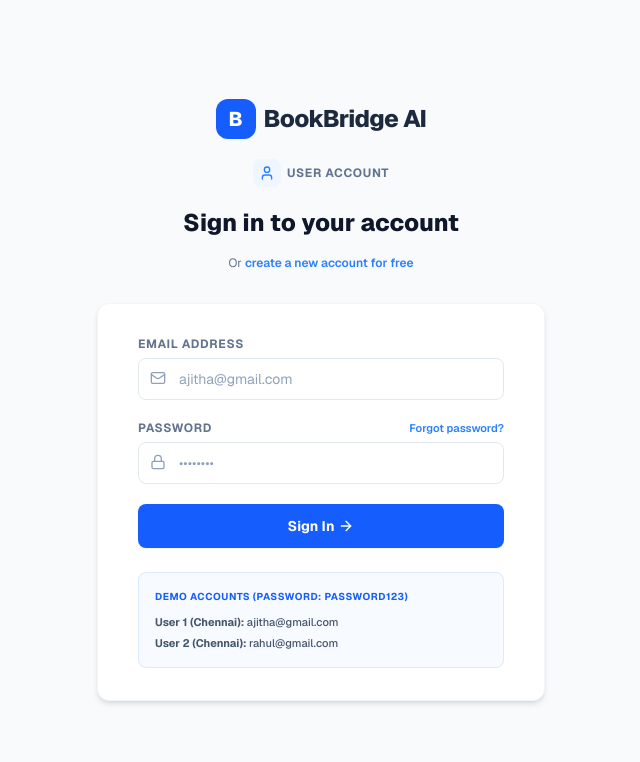
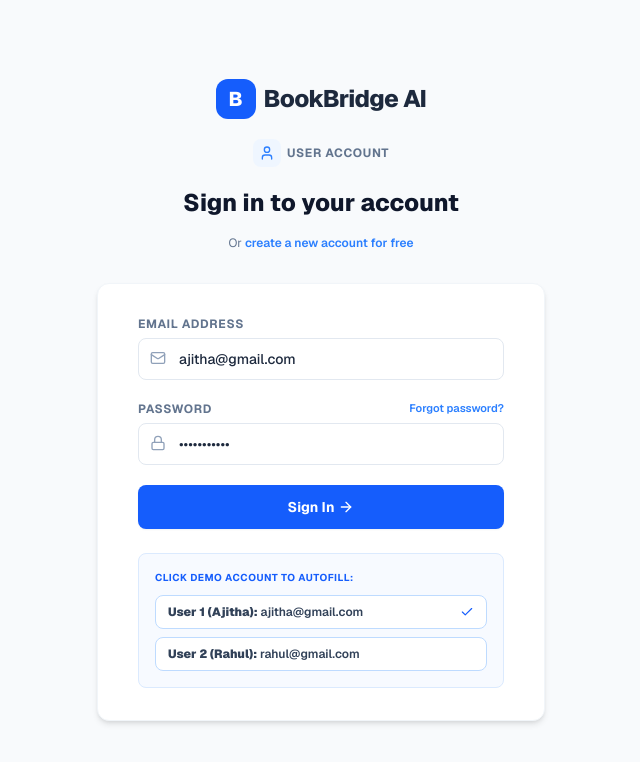
Before and after one commit to dajitha12-bot/BookbridgeAi, a Next.js app: page /login in a window 1280 px wide. Shown: the top 762 px of the page, without its empty margins (319-959 px from the left). Built offline with nearby package versions, Linux system fonts and the light colour scheme; no server answers.

Commit message:
Pre-fill form state with active demo values and add interactive demo account autofill buttons

```diff
--- a/src/app/login/page.tsx
+++ b/src/app/login/page.tsx
@@ -1,16 +1,23 @@
 'use client';
 
-import React, { useState, useEffect, Suspense } from 'react';
+import React, { useState, Suspense } from 'react';
 import Link from 'next/link';
-import { useRouter, useSearchParams } from 'next/navigation';
+import { useSearchParams } from 'next/navigation';
 import { loginAction } from '../../actions/authActions';
-import { Lock, Mail, AlertCircle, ArrowRight, User as UserIcon, Shield, Truck } from 'lucide-react';
+import { Lock, Mail, AlertCircle, ArrowRight, User as UserIcon, Shield, Truck, Check } from 'lucide-react';
 
 function LoginFormContent() {
-  const router = useRouter();
   const searchParams = useSearchParams();
   const targetRole = searchParams.get('role') || 'user';
 
+  const defaultEmail = targetRole === 'admin'
+    ? 'admin@bookbridge.com'
+    : targetRole === 'staff'
+    ? 'dhinesh@delivery.com'
+    : 'ajitha@gmail.com';
+
+  const [email, setEmail] = useState(defaultEmail);
+  const [password, setPassword] = useState('password123');
   const [isPending, setIsPending] = useState(false);
   const [error, setError] = useState<string | null>(null);
 
@@ -21,11 +28,15 @@
 
     try {
       const formData = new FormData(e.currentTarget);
+      // Ensure current state values are passed if browser autocomplete didn't update formData
+      formData.set('email', email);
+      formData.set('password', password);
+      formData.set('role', targetRole.toUpperCase());
+
       const res = await loginAction(null, formData);
 
       if (res.success) {
         const targetUrl = res.redirectUrl || (targetRole === 'admin' ? '/admin' : targetRole === 'staff' ? '/staff' : '/dashboard');
-        // Perform hard browser location redirect so Vercel includes the HTTP session cookie
         window.location.href = targetUrl;
       } else {
         setError(res.error || 'Login failed. Please try again.');
@@ -35,6 +46,11 @@
       setError(err.message || 'An unexpected error occurred during login.');
       setIsPending(false);
     }
+  };
+
+  const handleQuickDemoLogin = (demoEmail: string) => {
+    setEmail(demoEmail);
+    setPassword('password123');
   };
 
   const getRoleHeader = () => {
@@ -99,9 +115,10 @@
                   name="email"
                   type="email"
                   required
-                  autoComplete="email"
-                  placeholder={targetRole === 'admin' ? 'admin@bookbridge.com' : targetRole === 'staff' ? 'dhinesh@delivery.com' : 'ajitha@gmail.com'}
-                  className="w-full pl-10 pr-4 py-2.5 rounded-lg border border-slate-200 text-sm focus:outline-none focus:ring-2 focus:ring-blue-500 text-slate-800 placeholder-slate-400 bg-white"
+                  value={email}
+                  onChange={(e) => setEmail(e.target.value)}
+                  placeholder="Enter email address"
+                  className="w-full pl-10 pr-4 py-2.5 rounded-lg border border-slate-200 text-sm focus:outline-none focus:ring-2 focus:ring-blue-500 text-slate-800 bg-white font-medium"
                 />
               </div>
             </div>
@@ -123,9 +140,10 @@
                   name="password"
                   type="password"
                   required
-                  autoComplete="current-password"
-                  placeholder="••••••••"
-                  className="w-full pl-10 pr-4 py-2.5 rounded-lg border border-slate-200 text-sm focus:outline-none focus:ring-2 focus:ring-blue-500 text-slate-800 placeholder-slate-400 bg-white"
+                  value={password}
+                  onChange={(e) => setPassword(e.target.value)}
+                  placeholder="Enter password"
+                  className="w-full pl-10 pr-4 py-2.5 rounded-lg border border-slate-200 text-sm focus:outline-none focus:ring-2 focus:ring-blue-500 text-slate-800 bg-white font-medium"
                 />
               </div>
             </div>
@@ -141,23 +159,58 @@
             </button>
           </form>
 
-          {/* Quick Demo Accounts Banner */}
+          {/* Quick Clickable Demo Accounts */}
           <div className="bg-blue-50/50 border border-blue-100 p-4 rounded-lg space-y-2.5">
-            <h4 className="text-[10px] font-bold text-blue-600 uppercase tracking-wider">Demo Accounts (Password: password123)</h4>
-            <div className="text-[11px] text-slate-600 space-y-1 font-medium">
+            <h4 className="text-[10px] font-bold text-blue-600 uppercase tracking-wider">Click Demo Account to Autofill:</h4>
+            <div className="flex flex-col gap-2 text-xs">
               {targetRole === 'admin' && (
-                <div><span className="font-bold">Admin:</span> admin@bookbridge.com</div>
+                <button
+                  type="button"
+                  onClick={() => handleQuickDemoLogin('admin@bookbridge.com')}
+                  className="text-left px-3 py-2 bg-white border border-blue-200 hover:bg-blue-50 rounded-lg text-slate-700 font-semibold transition-colors flex justify-between items-center"
+                >
+                  <span><strong>Admin:</strong> admin@bookbridge.com</span>
+                  {email === 'admin@bookbridge.com' && <Check className="w-3.5 h-3.5 text-blue-600" />}
+                </button>
               )}
               {targetRole === 'staff' && (
                 <>
-                  <div><span className="font-bold">Staff 1 (Chennai):</span> dhinesh@delivery.com</div>
-                  <div><span className="font-bold">Staff 2 (Madurai):</span> karthik@delivery.com</div>
+                  <button
+                    type="button"
+                    onClick={() => handleQuickDemoLogin('dhinesh@delivery.com')}
+                    className="text-left px-3 py-2 bg-white border border-blue-200 hover:bg-blue-50 rounded-lg text-slate-700 font-semibold transition-colors flex justify-between items-center"
+                  >
+                    <span><strong>Staff 1 (Chennai):</strong> dhinesh@delivery.com</span>
+                    {email === 'dhinesh@delivery.com' && <Check className="w-3.5 h-3.5 text-blue-600" />}
+                  </button>
+                  <button
+                    type="button"
+                    onClick={() => handleQuickDemoLogin('karthik@delivery.com')}
+                    className="text-left px-3 py-2 bg-white border border-blue-200 hover:bg-blue-50 rounded-lg text-slate-700 font-semibold transition-colors flex justify-between items-center"
+                  >
+                    <span><strong>Staff 2 (Madurai):</strong> karthik@delivery.com</span>
+                    {email === 'karthik@delivery.com' && <Check className="w-3.5 h-3.5 text-blue-600" />}
+                  </button>
                 </>
               )}
               {targetRole === 'user' && (
                 <>
-                  <div><span className="font-bold">User 1 (Chennai):</span> ajitha@gmail.com</div>
-                  <div><span className="font-bold">User 2 (Chennai):</span> rahul@gmail.com</div>
+                  <button
+                    type="button"
+                    onClick={() => handleQuickDemoLogin('ajitha@gmail.com')}
+                    className="text-left px-3 py-2 bg-white border border-blue-200 hover:bg-blue-50 rounded-lg text-slate-700 font-semibold transition-colors flex justify-between items-center"
+                  >
+                    <span><strong>User 1 (Ajitha):</strong> ajitha@gmail.com</span>
+                    {email === 'ajitha@gmail.com' && <Check className="w-3.5 h-3.5 text-blue-600" />}
+                  </button>
+                  <button
+                    type="button"
+                    onClick={() => handleQuickDemoLogin('rahul@gmail.com')}
+                    className="text-left px-3 py-2 bg-white border border-blue-200 hover:bg-blue-50 rounded-lg text-slate-700 font-semibold transition-colors flex justify-between items-center"
+                  >
+                    <span><strong>User 2 (Rahul):</strong> rahul@gmail.com</span>
+                    {email === 'rahul@gmail.com' && <Check className="w-3.5 h-3.5 text-blue-600" />}
+                  </button>
                 </>
               )}
             </div>
```
